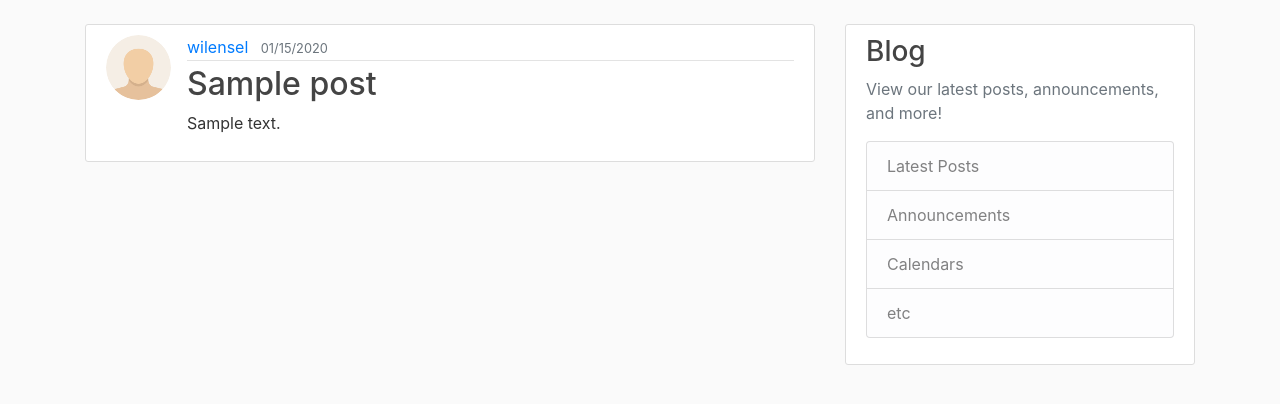
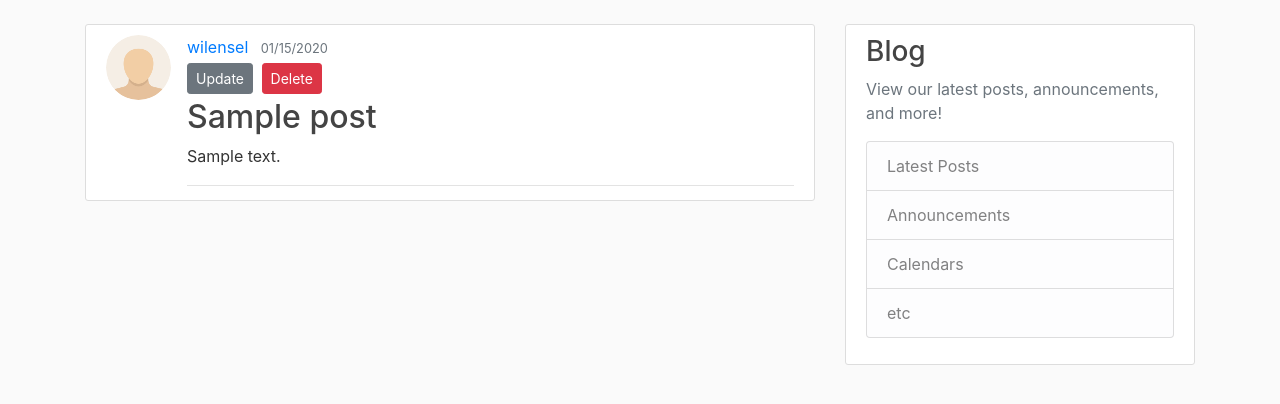
Before and after one commit to edubu2/flask-blog, a Flask app: page /post/1 in a window 1280 px wide. Shown: the part 56-460 px from the top of the page. Run offline with Flask 2, Linux system fonts and the light colour scheme; a user stored in the database is signed in; tables that the repository leaves empty hold one stand-in row (values such as "Sample post"); some libraries are stand-ins or nearby versions.

Commit message:
Add update/delete post functionality (create post.html)
Delete button opens a modal where the user is asked
if they're sure they want to delete the post.

```diff
--- a/flask_blog/routes.py
+++ b/flask_blog/routes.py
@@ -134,3 +134,15 @@ def update_post(post_id):
         form.title.data = post.title
         form.content.data = post.content
     return render_template('create_post.html', title='Update Post', form=form, legend_name='Update Post')
+
+@app.route('/post/<int:post_id>/delete', methods=['POST'])
+@login_required
+def delete_post(post_id):
+    """This route allows users to delete posts """
+    post = Post.query.get_or_404(post_id)
+    if post.author != current_user:
+        abort(403)
+    db.session.delete(post)
+    db.session.commit()
+    flash('Your post has been deleted', 'success')
+    return redirect(url_for('home'))
--- a/flask_blog/templates/post.html
+++ b/flask_blog/templates/post.html
@@ -6,9 +6,33 @@
       <div class="article-metadata">
         <a class="mr-2" href="#">{{ post.author.username }}</a>
         <small class="text-muted">{{ post.date_posted.strftime('%m/%d/%Y') }}</small>
+        {% if post.author == current_user %}
+          <div>
+            <a class="btn btn-secondary btn-sm mt-1 mb-1" href="{{ url_for('update_post', post_id = post.id) }}">Update</a>
+            <!-- Trigger Modal: If user deletes post, modal appears asking 'are you sure?' -->
+            <button type="button" class="btn btn-danger btn-sm m-1" data-toggle="modal" data-target="#deleteModal"f>Delete</button>
+        {% endif %}
       </div>
       <h2 class="article-title">{{ post.title }}</h2>
       <p class="article-content">{{ post.content }}</p>
     </div>
   </article>
+  <!-- Modal -->
+  <div class="modal fade" id="deleteModal" tabindex="-1" role="dialog" aria-labelledby="deleteModalLabel" aria-hidden="true">
+    <div class="modal-dialog" role="document">
+      <div class="modal-content">
+        <div class="modal-header">
+          <h5 class="modal-title" id="deleteModalLabel">Delete Post?</h5>
+          <button type="button" class="close" data-dismiss="modal" aria-label="Close">
+            <span aria-hidden="true">&times;</span>
+          </button>
+        </div>
+        <div class="modal-footer">
+          <button type="button" class="btn btn-secondary" data-dismiss="modal">Close</button>
+          <form action="{{ url_for('delete_post', post_id=post.id) }}" method="POST">
+            <input class="btn btn-danger" type="submit" value="Delete">
+        </div>
+      </div>
+    </div>
+  </div>
 {% endblock content %}
```
Lines whose indentation alone changed are shown as unchanged.
